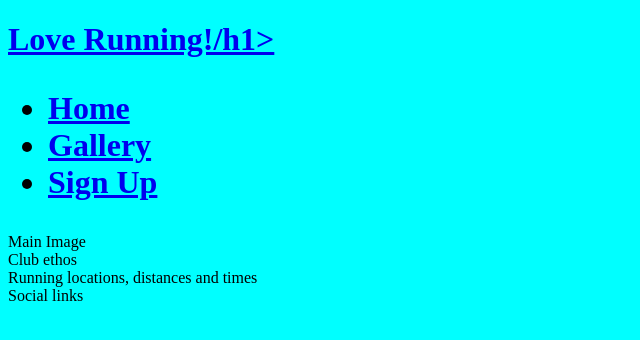
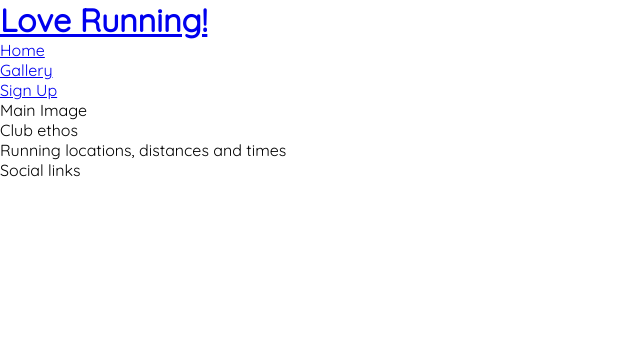
Before and after one commit to JarradBaker/love-running, a plain HTML site: page index.html in a window 1280 px wide. Shown: the whole page, without its empty margins (0-640 px from the left). Drawn offline with Linux system fonts and the light colour scheme.

Commit message:
Add google fonts and borderbox, while setting padding border and margin to 0

```diff
--- a/assets/css/style.css
+++ b/assets/css/style.css
@@ -1,7 +1,12 @@
+@import url('https://fonts.googleapis.com/css2?family=Quicksand&family=Roboto:wght@700&display=swap');
+
 * {
     box-sizing: border-box;
+    padding: 0;
+    margin: 0;
+    border: 0;
 }
 
 body {
-    background-color: aqua;
+    font-family: 'Quicksand', sans-serif;
 }
--- a/index.html
+++ b/index.html
@@ -17,7 +17,7 @@
 <body>
     <header>
         <a href="index.html">
-            <h1>Love Running!/h1>
+            <h1>Love Running!</h1>
         </a>
         <nav>
             <ul>
```
